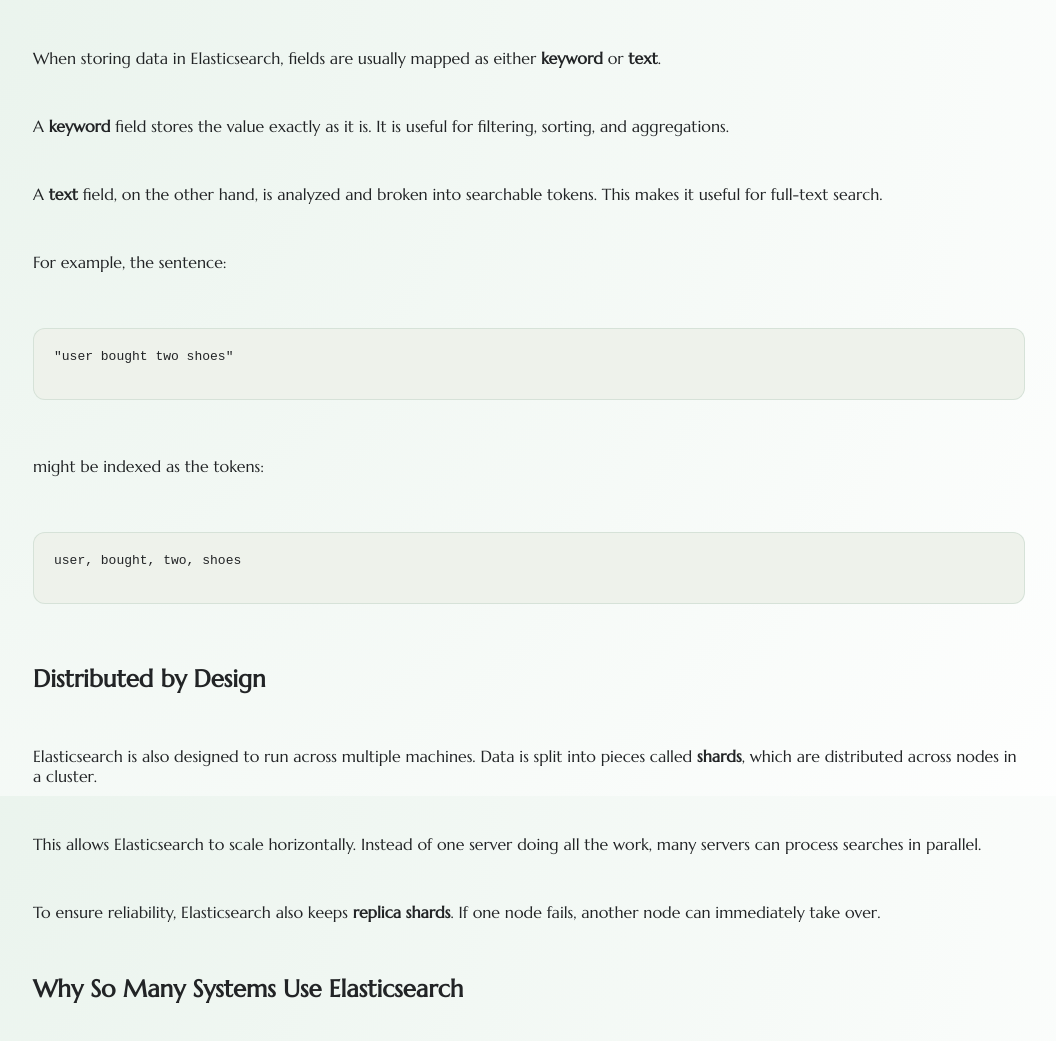
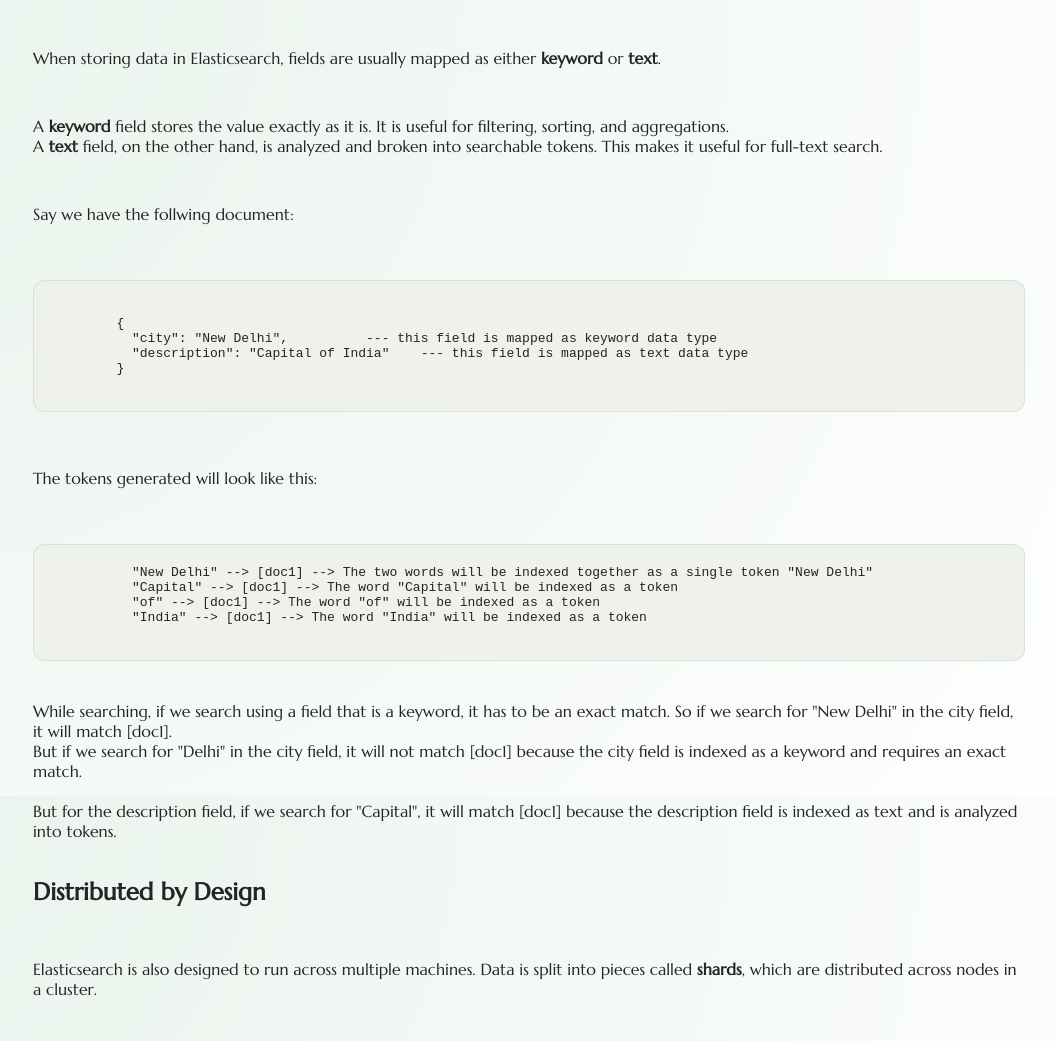
Before and after one commit to GhostlyPresence/iron-portfolio, a website: page posts/post-understanding-elasticsearch-p1.html in a window 1280 px wide. Shown: the part 2404-3445 px from the top of the page, without its empty margins (111-1167 px from the left). Drawn offline with Linux system fonts and the light colour scheme.

Commit message:
adding more info  blog for ES

```diff
--- a/posts/post-understanding-elasticsearch-p1.html
+++ b/posts/post-understanding-elasticsearch-p1.html
@@ -151,29 +151,43 @@ leather → [doc3]
           <p>
             A <strong>keyword</strong> field stores the value exactly as it is.
             It is useful for filtering, sorting, and aggregations.
-          </p>
-
-          <p>
+         <br>
             A <strong>text</strong> field, on the other hand, is analyzed and
             broken into searchable tokens. This makes it useful for full-text
             search.
           </p>
 
           <p>
-            For example, the sentence:
+            Say we have the follwing document:
+
           </p>
 
           <pre>
-"user bought two shoes"
+
+        {
+          "city": "New Delhi",          --- this field is mapped as keyword data type
+          "description": "Capital of India"    --- this field is mapped as text data type
+        }
           </pre>
 
           <p>
-            might be indexed as the tokens:
+          The tokens generated will look like this:
           </p>
 
           <pre>
-user, bought, two, shoes
+          "New Delhi" --> [doc1] --> The two words will be indexed together as a single token "New Delhi"
+          "Capital" --> [doc1] --> The word "Capital" will be indexed as a token
+          "of" --> [doc1] --> The word "of" will be indexed as a token
+          "India" --> [doc1] --> The word "India" will be indexed as a token
           </pre>
+
+          While searching, if we search using a field that is a keyword, it has to be an exact match.
+          So if we search for "New Delhi" in the city field, it will match [doc1].
+          <br>
+          But if we search for "Delhi" in the city field, it will not match [doc1] because the city field is indexed as a keyword and requires an exact match.
+
+          <br><br>
+          But for the description field, if we search for "Capital", it will match [doc1] because the description field is indexed as text and is analyzed into tokens.
         </section>
 
         <section class="stack">
```
Lines whose indentation alone changed are shown as unchanged.
